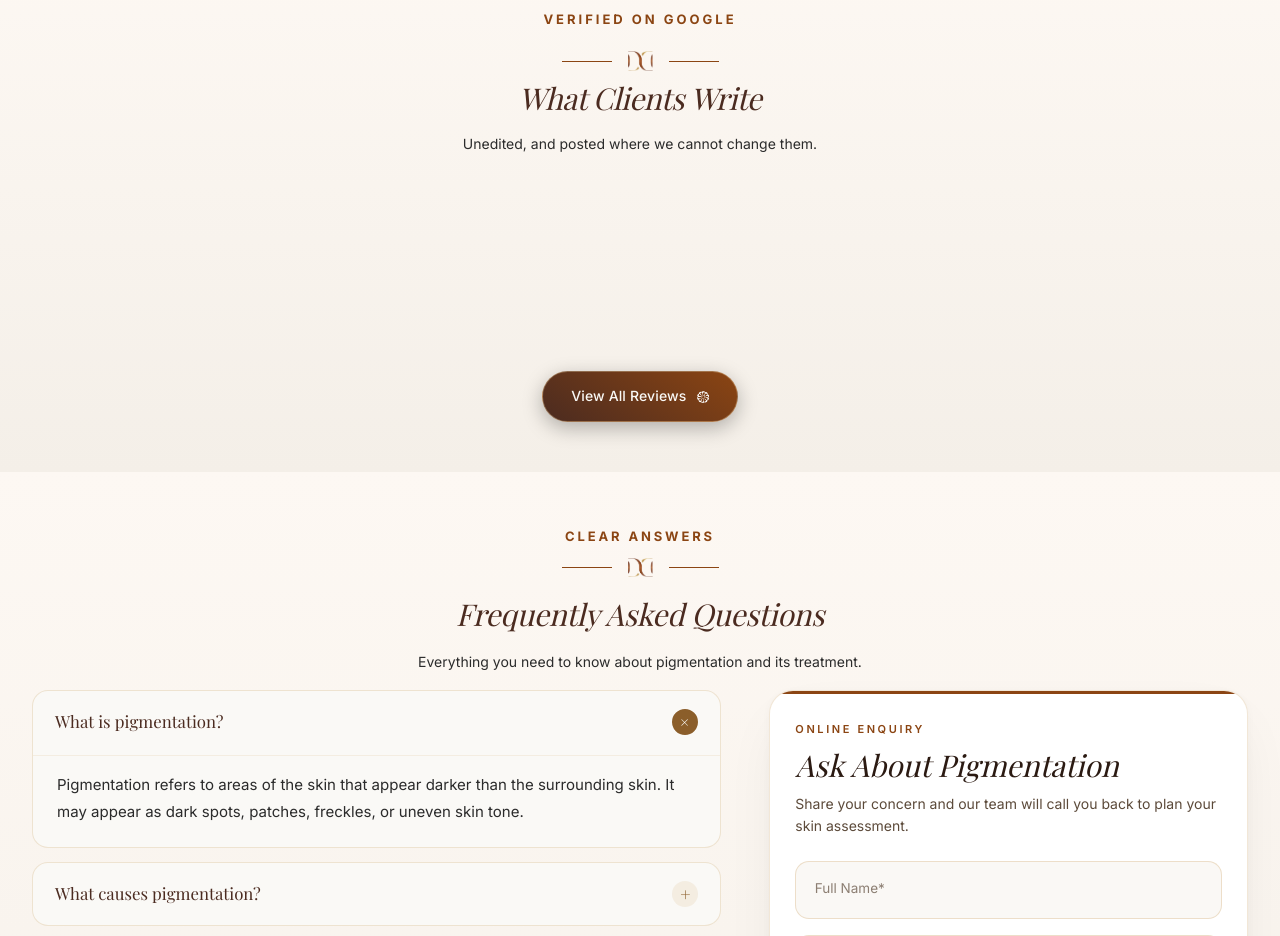
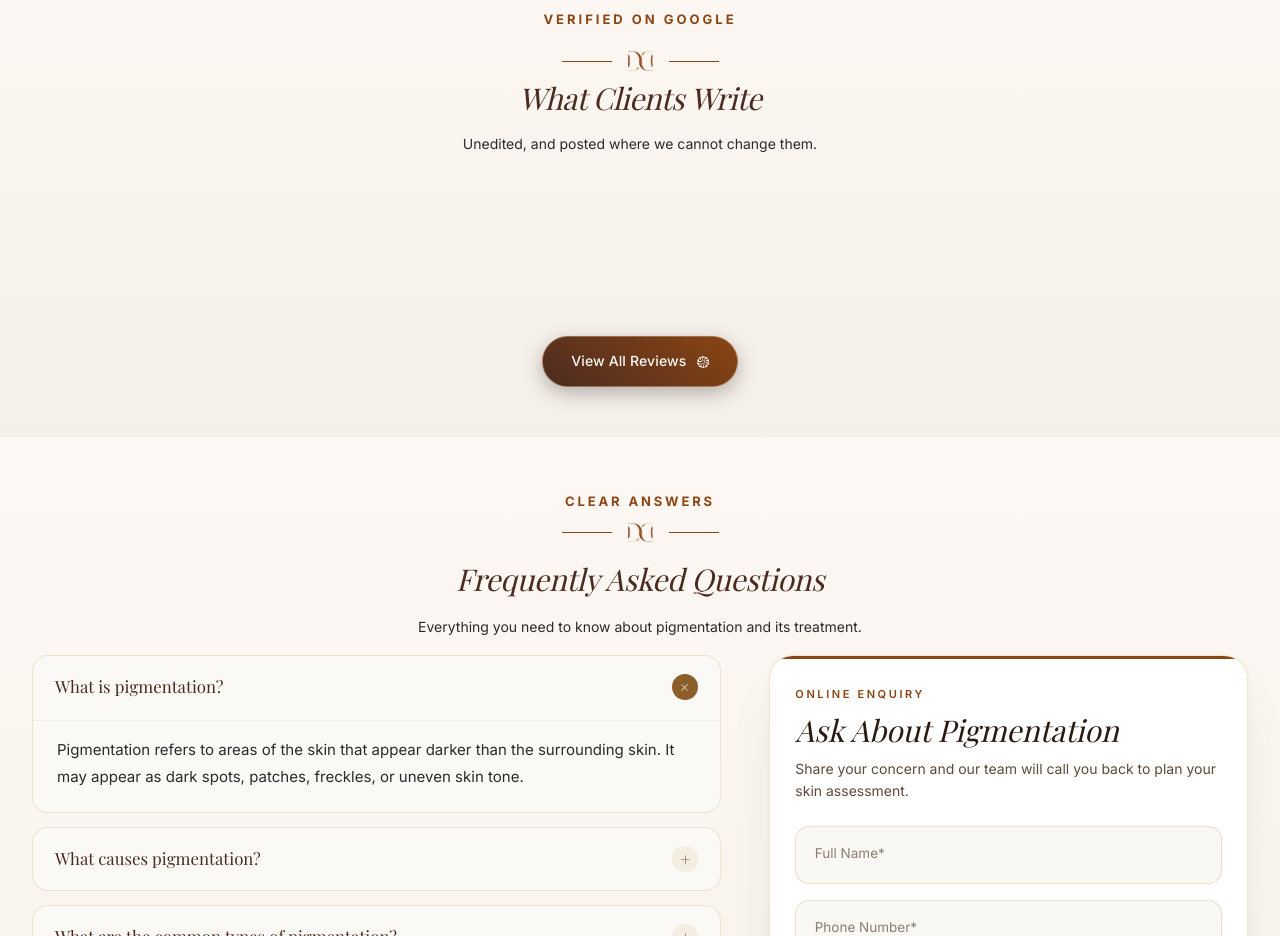
Before and after one commit to Pioneers-Branding/dzen-derma, a plain HTML site: page pigmentation.html in a window 1280 px wide. Shown: the part 4920-5856 px from the top of the page. Drawn offline with nearby package versions, Linux system fonts and the light colour scheme; a web font is replaced by a local one.

```diff
--- a/pigmentation.html
+++ b/pigmentation.html
@@ -797,6 +797,7 @@
             margin: 0 auto;
             padding: 0 clamp(20px, 4vw, 40px) 30px;
             min-height: 200px;
+            margin-top: -35px !important;
         }
 
         .pg-reviews .rg-reviews__cta {
```
